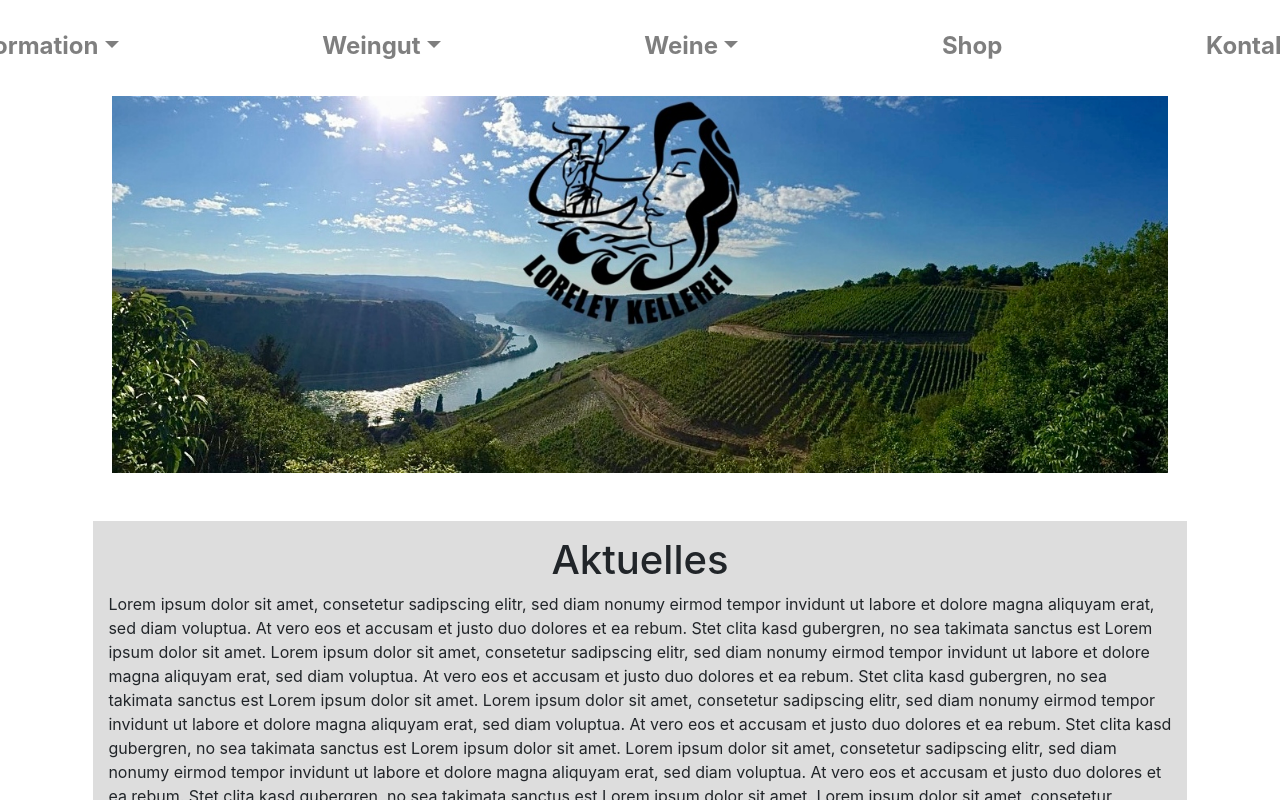
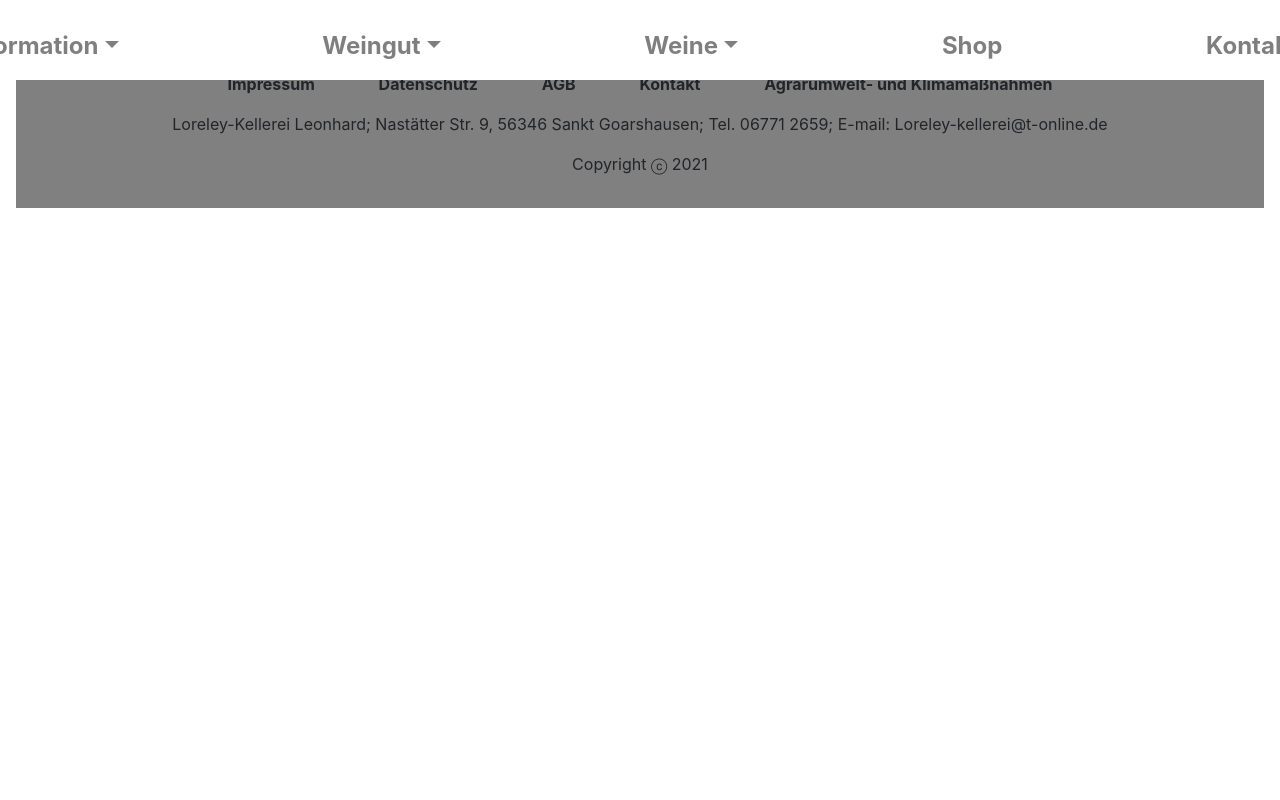
Before and after one commit to att1106/react_app_loreley, a React (Create React App) app: page / in a window 1280 px wide. Shown: the top 800 px of the page. Built offline with nearby package versions, Linux system fonts and the light colour scheme.

Commit message:
deploy v5

```diff
--- a/src/containers/App.js
+++ b/src/containers/App.js
@@ -22,7 +22,7 @@ function App() {
       <Header />
       <Switch>
 
-      <Route path="/" component={Aktuelles} />
+      <Route path="/home" component={Aktuelles} />
       {/* <Route path="/home" component={Aktuelles} /> */}
       <Route path="/weingut" exact component={Weingut_main} />
 
```
Also changed, not shown: 7 other files (tests, documents, lock files or other folders).
